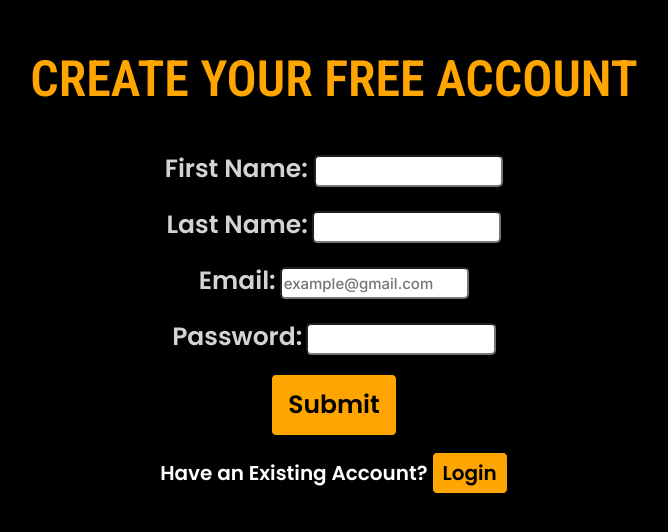
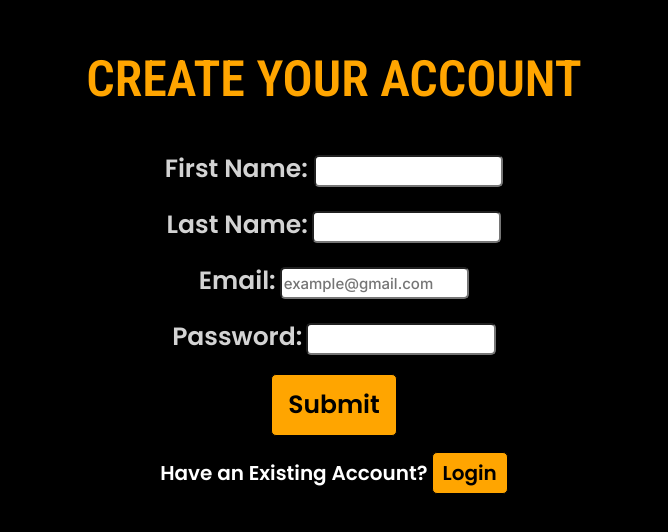
Before and after one commit to mhdd4nish/HTML-Basics, a plain HTML site: page signup.html in a window 1280 px wide. Shown: the whole page, without its empty margins (306-974 px from the left). Drawn offline with Linux system fonts and the light colour scheme; a web font is replaced by a local one.

Commit message:
Update signup.html

```diff
--- a/signup.html
+++ b/signup.html
@@ -9,7 +9,7 @@
 
 	</head>
 	<body style=" text-align:center; background-color:black">
-		<h2 class="heading">CREATE YOUR FREE ACCOUNT</h2>
+		<h2 class="heading">CREATE YOUR ACCOUNT</h2>
 		<form>
       <label for="First Name">First Name:  </label>
       <input type="text" id="First Name" required><br/></br>
```
